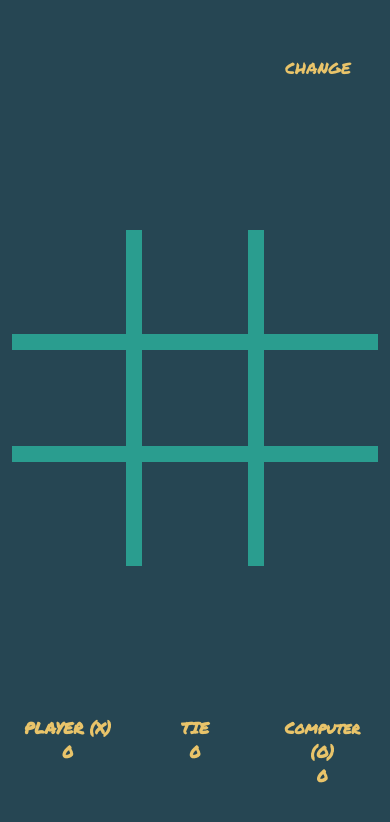
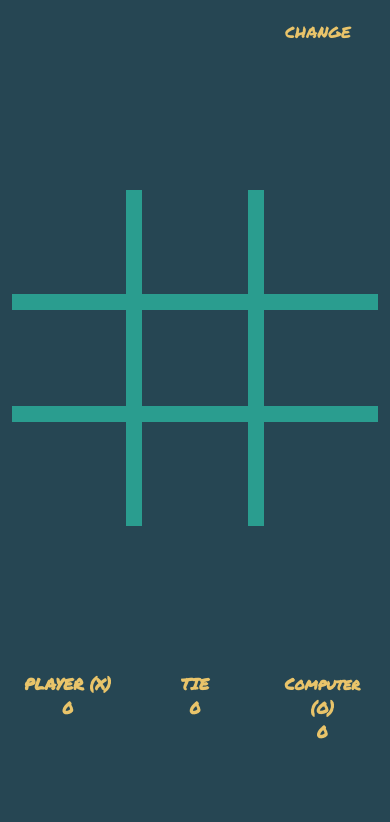
Before and after one commit to Re-Creators/tictactoe, a Vue app: page /vscomputer in a window 390 px wide. Shown: the top 822 px of the page. Built offline with nearby package versions, Linux system fonts and the light colour scheme; what vue3-clipboard would draw is missing.

Commit message:
add function reset score

```diff
--- a/src/components/VSPlayer.vue
+++ b/src/components/VSPlayer.vue
@@ -78,7 +78,6 @@ export default {
     socket.emit('join-room', props.roomId, playerId)
 
     socket.on('player-connected', (id) => {
-      console.log("Player joined game")
       // Show notification only for who created the room
       if(id !== playerId) {
         // set first player mark
@@ -88,7 +87,7 @@ export default {
         // second player mark
         myMark.value = "o"
       }
-      console.log("player joined")
+      emit('reset-score')
       emit('set-mark-indicator', myMark.value)
       canPlay.value = true
 
--- a/src/css/main.css
+++ b/src/css/main.css
@@ -1,6 +1,11 @@
 @import "tailwindcss/base";
 @import "tailwindcss/components";
 @import "tailwindcss/utilities";
+
+* {
+  -webkit-tap-highlight-color: transparent;
+}
+
 
 body {
     font-family: 'Permanent Marker', cursive;
--- a/src/views/Computer.vue
+++ b/src/views/Computer.vue
@@ -1,6 +1,5 @@
 <template>
-  <div class="w-full h-screen flex flex-col items-center justify-between py-14 bg-primary" >
-
+  <div class="w-full h-screen flex flex-col items-center justify-between py-5 md:py-14 bg-primary" >
     <teleport to="body">
       <transition name="popup">
         <div class="absolute inset-0 flex items-center justify-center bg-overlay" @click="showModal = false" v-if="showModal">
@@ -13,7 +12,7 @@
       <button @click="showModal = true">CHANGE</button>
     </div>
     <VSComputer @update-score="updateScore"/>
-    <div class="grid grid-cols-3 text-rob-roy text-base md:text-2xl gap-8 px-5 md:px-0">
+    <div class="grid grid-cols-3 text-rob-roy text-base md:text-2xl gap-8 px-5 md:px-0 mb-20 md:mb-0">
       <div class="text-center">
         <div class="font-semibold">PLAYER (X)</div>
         <div class="font-bold">{{ score.player }}</div>
--- a/src/views/Player.vue
+++ b/src/views/Player.vue
@@ -20,7 +20,14 @@
       <button @click="shareModal = true">INVITE PEOPLE</button>
       <button @click="showModal = true">CHANGE</button>
     </div>
-    <VSPlayer @update-score="updateScore" @set-mark-indicator="setMarkIndicator" :roomId="roomId" />
+    <!-- Board -->
+    <VSPlayer
+        @update-score="updateScore"
+        @set-mark-indicator="setMarkIndicator"
+        @reset-score="resetScore"
+        :roomId="roomId"
+    />
+
     <div class="grid grid-cols-3 text-rob-roy md:text-2xl px-5 md:px-0 gap-8">
       <div class="text-center">
         <div class="font-semibold h-14 md:h-auto" :class="[myMark === 'x' ? 'text-burnt-sienna' : '']">PLAYER 1 (X)</div>
@@ -71,6 +78,13 @@ export default {
     },
     dismissModal() {
       this.showModal = false
+    },
+    resetScore() {
+      this.score = {
+        x : 0,
+        o : 0,
+        tie : 0
+      }
     }
   },
   computed : {
```
